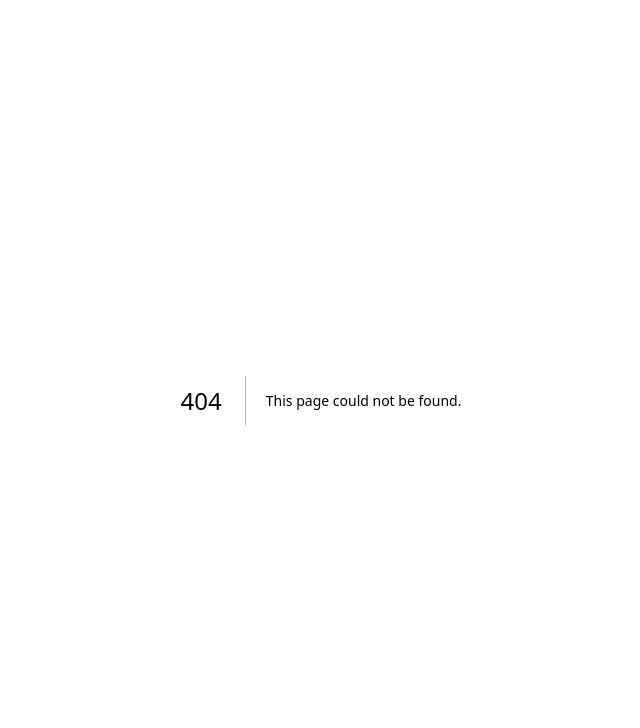
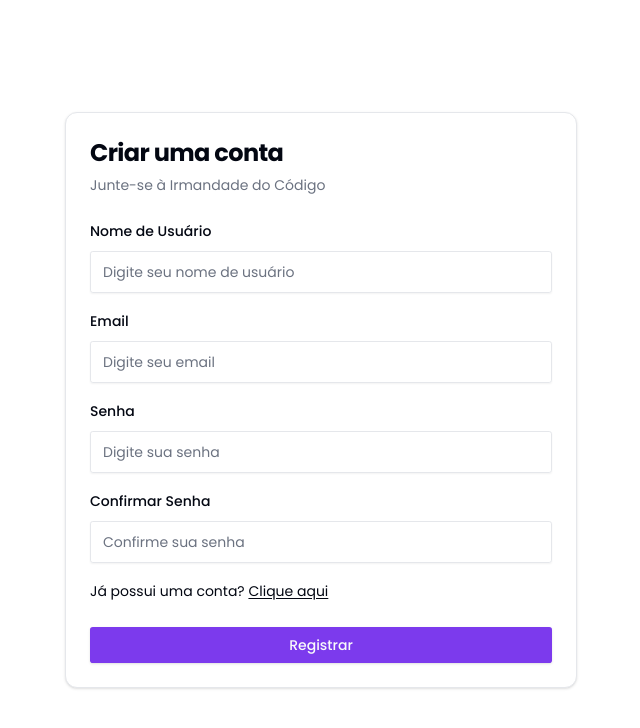
Before and after one commit to irmandadedocodigo/frontend-react, a Next.js app: page /register in a window 1280 px wide. Before the commit this address had no page. Shown: the top 728 px of the page, without its empty margins (319-959 px from the left). Built offline with nearby package versions, Linux system fonts and the light colour scheme.

Commit message:
feat: register screen

```diff
--- a/src/app/(auth)/login/page.tsx
+++ b/src/app/(auth)/login/page.tsx
@@ -15,9 +15,16 @@ import Link from 'next/link'
 import { useForm } from "react-hook-form"
 import { z } from "zod"
 
+const passwordSchema = z.string()
+  .min(6, { message: "A senha deve ter no mínimo 6 caracteres" })
+  .regex(/[A-Z]/, { message: "A senha deve conter pelo menos uma letra maiúscula" })
+  .regex(/[a-z]/, { message: "A senha deve conter pelo menos uma letra minúscula" })
+  .regex(/\d/, { message: "A senha deve conter pelo menos um número" })
+  .regex(/[\W_]/, { message: "A senha deve conter pelo menos um caractere especial" });
+
 const formSchema = z.object({
   email: z.string().email({ message: "Email inválido" }),
-  password: z.string().min(6, { message: "Senha inválida" }),
+  password: passwordSchema
 })
 
 export default function LoginPage() {
@@ -35,7 +42,7 @@ export default function LoginPage() {
 
   return (
     <div className="flex items-center justify-center min-h-screen ">
-      <Card className="w-full max-w-lg">
+      <Card className="w-full md:max-w-lg border-0 md:border">
         <CardHeader>
           <CardTitle className="text-2xl font-bold">Entrar na conta</CardTitle>
           <CardDescription>
--- /dev/null
+++ b/src/app/(auth)/register/page.tsx
@@ -0,0 +1,128 @@
+"use client"
+import { Button } from "@/components/ui/button"
+import { Card, CardContent, CardDescription, CardFooter, CardHeader, CardTitle } from "@/components/ui/card"
+import {
+    Form,
+    FormControl,
+    FormField,
+    FormItem,
+    FormLabel,
+    FormMessage
+} from "@/components/ui/form"
+import { Input } from "@/components/ui/input"
+import { zodResolver } from "@hookform/resolvers/zod"
+import Link from 'next/link'
+import { useForm } from "react-hook-form"
+import { z } from "zod"
+
+const passwordSchema = z.string()
+    .min(6, { message: "A senha deve ter no mínimo 6 caracteres" })
+    .regex(/[A-Z]/, { message: "A senha deve conter pelo menos uma letra maiúscula" })
+    .regex(/[a-z]/, { message: "A senha deve conter pelo menos uma letra minúscula" })
+    .regex(/\d/, { message: "A senha deve conter pelo menos um número" })
+    .regex(/[\W_]/, { message: "A senha deve conter pelo menos um caractere especial" });
+
+const formSchema = z.object({
+    username: z.string()
+        .min(3, { message: "Seu nome de usuário deve ter pelo menos 3 caracteres" })
+        .max(20, { message: "Seu nome de usuário deve ter no maúximo 20 caracteres" }),
+    email: z.string().email({ message: "Email inválido" }),
+    password: passwordSchema,
+    confirmPassword: passwordSchema,
+}).refine(data => data.password === data.confirmPassword, {
+    message: "As senhas não coincidem",
+    path: ["confirmPassword"],
+});
+
+export default function RegisterPage() {
+    const form = useForm<z.infer<typeof formSchema>>({
+        resolver: zodResolver(formSchema),
+        defaultValues: {
+            username: "",
+            email: "",
+            password: "",
+            confirmPassword: "",
+        },
+    });
+
+    function onSubmit(values: z.infer<typeof formSchema>) {
+        console.log(values);
+    }
+
+    return (
+        <div className="flex items-center justify-center min-h-screen">
+            <Card className="w-full md:max-w-lg border-0 md:border">
+                <CardHeader>
+                    <CardTitle className="text-2xl font-bold">Criar uma conta</CardTitle>
+                    <CardDescription>
+                        Junte-se à Irmandade do Código
+                    </CardDescription>
+                </CardHeader>
+                <Form {...form}>
+                    <form onSubmit={form.handleSubmit(onSubmit)}>
+                        <CardContent className="space-y-4">
+                            <FormField
+                                control={form.control}
+                                name="username"
+                                render={({ field }) => (
+                                    <FormItem>
+                                        <FormLabel>Nome de Usuário</FormLabel>
+                                        <FormControl>
+                                            <Input maxLength={20} type="text" placeholder="Digite seu nome de usuário" {...field} />
+                                        </FormControl>
+                                        <FormMessage />
+                                    </FormItem>
+                                )}
+                            />
+                            <FormField
+                                control={form.control}
+                                name="email"
+                                render={({ field }) => (
+                                    <FormItem>
+                                        <FormLabel>Email</FormLabel>
+                                        <FormControl>
+                                            <Input placeholder="Digite seu email" type="email" {...field} />
+                                        </FormControl>
+                                        <FormMessage />
+                                    </FormItem>
+                                )}
+                            />
+                            <FormField
+                                control={form.control}
+                                name="password"
+                                render={({ field }) => (
+                                    <FormItem>
+                                        <FormLabel>Senha</FormLabel>
+                                        <FormControl>
+                                            <Input placeholder="Digite sua senha" type="password" {...field} />
+                                        </FormControl>
+                                        <FormMessage />
+                                    </FormItem>
+                                )}
+                            />
+                            <FormField
+                                control={form.control}
+                                name="confirmPassword"
+                                render={({ field }) => (
+                                    <FormItem>
+                                        <FormLabel>Confirmar Senha</FormLabel>
+                                        <FormControl>
+                                            <Input placeholder="Confirme sua senha" type="password" {...field} />
+                                        </FormControl>
+                                        <FormMessage />
+                                    </FormItem>
+                                )}
+                            />
+                            <div>
+                                <span className="text-sm"> Já possui uma conta? <Link href="/login" className="underline underline-offset-2 hover:text-primary transition">Clique aqui</Link></span>
+                            </div>
+                        </CardContent>
+                        <CardFooter>
+                            <Button type="submit" className="w-full">Registrar</Button>
+                        </CardFooter>
+                    </form>
+                </Form>
+            </Card>
+        </div>
+    );
+}
```
